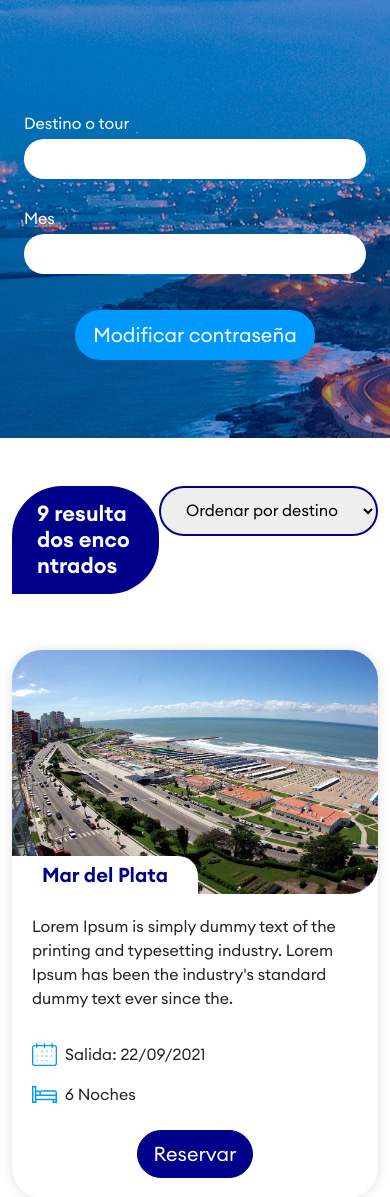
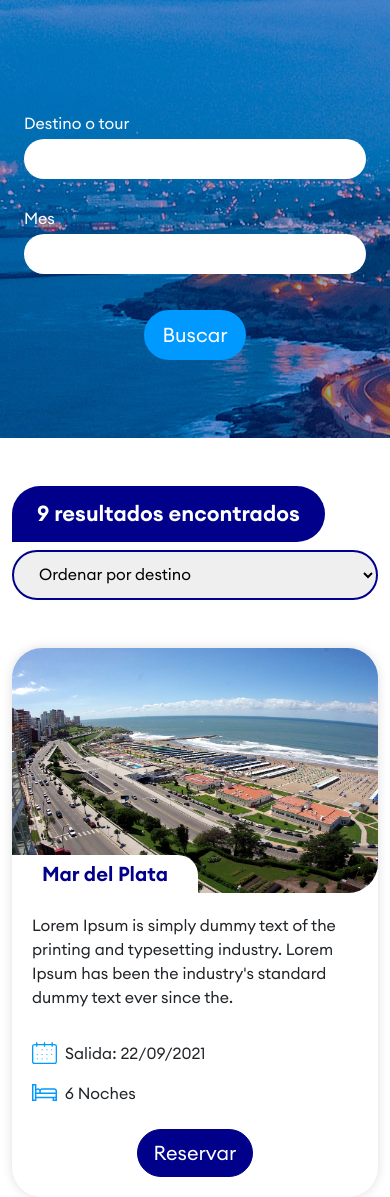
Before and after one commit to chimpadigital/bhi-front-chimpance, a PHP site: page /tours.php in a window 390 px wide. Shown: the part 90-1287 px from the top of the page. Run offline with PHP 8.4, Linux system fonts and the light colour scheme.

Commit message:
fix tours responsive

```diff
--- a/tours.php
+++ b/tours.php
@@ -33,7 +33,7 @@
                                 <input type="password" name="" class="w-100"></input>
                             </div>
                             <div class="form-control text-center mt-4">
-                                <button type="submit" class="align-self-center border-2 btn btn-lg btn-secondary btn-reservar rounded-pill text-center">Modificar contraseña</button>
+                                <button type="submit" class="align-self-center border-2 btn btn-lg btn-secondary btn-reservar rounded-pill text-center">Buscar</button>
                             </div>
                         </form>
 
@@ -47,7 +47,7 @@
     <section class="tours-home">
         <div class="container">
             <div class="row">
-                <div class="col-lg-12 d-flex justify-content-between pt-5 pb-5">
+                <div class="col-lg-12 d-flex justify-content-between flex-lg-row flex-column pt-5 pb-5">
                     <h4 class="title-bg">9 resultados encontrados</h4>
                     <select name="" class="filtro-tours" id="">
                         <option value="destino">Ordenar por destino</option>
```
